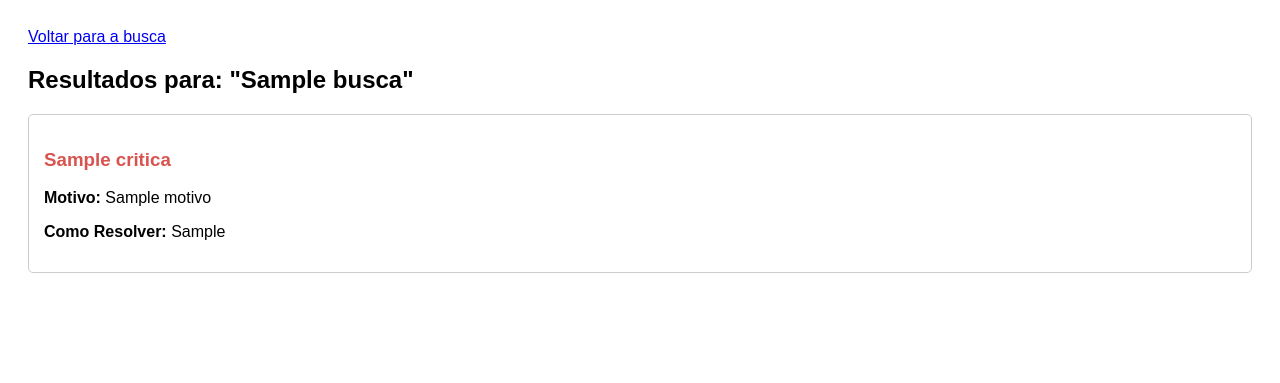
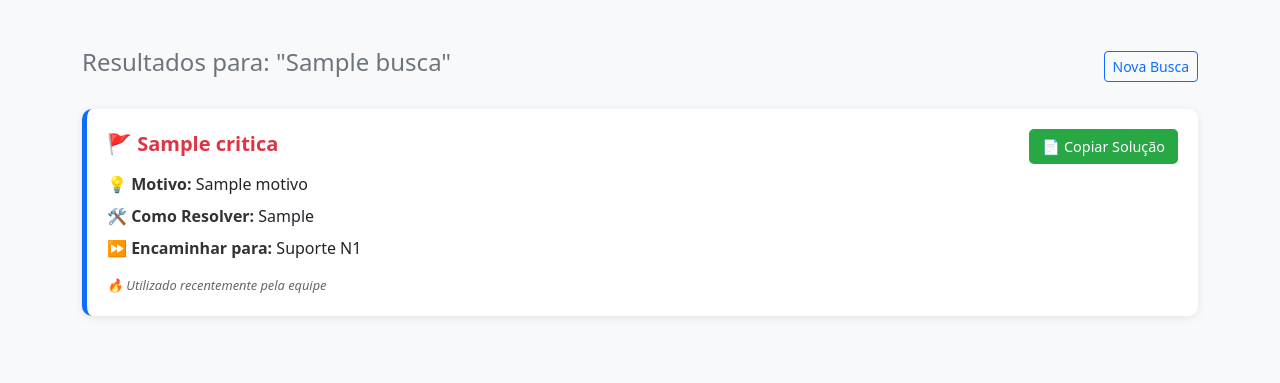
Before and after one commit to JoaoMalkiewiez/Validador-WEB, a Flask app: template templates/criticas.html in a window 1280 px wide. Shown: the top 383 px of the page. Run offline with Flask 3, Linux system fonts and the light colour scheme; the template is opened without the code that fills it: most values are stand-ins (such as "Sample title", 1, 10 or a date in 2020).

Commit message:
Front aplicado

```diff
--- a/templates/criticas.html
+++ b/templates/criticas.html
@@ -1,17 +1,42 @@
 <!DOCTYPE html>
 <html lang="pt-br">
-<head><meta charset="UTF-8"><title>Resultados</title></head>
-<body style="font-family: sans-serif; padding: 20px;">
-    <a href="/">Voltar para a busca</a>
-    <h2>Resultados para: "{{ busca }}"</h2>
+<head>
+    <meta charset="UTF-8">
+    <title>Resultados - Validador</title>
+    <link href="https://cdn.jsdelivr.net/npm/bootstrap@5.3.0/dist/css/bootstrap.min.css" rel="stylesheet">
+    <style>
+        body { background-color: #f8f9fa; }
+        .result-card {
+            background: white; border-radius: 10px; border-left: 5px solid #0d6efd;
+            box-shadow: 0 2px 10px rgba(0,0,0,0.08); padding: 20px; margin-bottom: 20px;
+        }
+        .critica-titulo { color: #dc3545; font-weight: bold; font-size: 1.25rem; }
+        .icon-label { font-weight: bold; color: #333; }
+        .btn-copy { background-color: #28a745; color: white; font-size: 0.9rem; border-radius: 5px; }
+        .badge-info { font-size: 0.8rem; color: #666; font-style: italic; }
+    </style>
+</head>
+<body class="container py-5">
+    <div class="d-flex justify-content-between align-items-center mb-4">
+        <h4 class="text-secondary">Resultados para: "{{ busca }}"</h4>
+        <a href="/" class="btn btn-outline-primary btn-sm">Nova Busca</a>
+    </div>
+
     {% for item in dados %}
-        <div style="border: 1px solid #ccc; margin-bottom: 10px; padding: 15px; border-radius: 5px;">
-            <h3 style="color: #d9534f;">{{ item.critica }}</h3>
-            <p><strong>Motivo:</strong> {{ item.motivo }}</p>
-            <p><strong>Como Resolver:</strong> {{ item.como_resolver }}</p>
+    <div class="result-card">
+        <div class="d-flex justify-content-between align-items-start mb-2">
+            <div class="critica-titulo">🚩 {{ item.critica }}</div>
+            <button class="btn btn-copy">📄 Copiar Solução</button>
         </div>
+
+        <p class="mb-2"><span class="icon-label">💡 Motivo:</span> {{ item.motivo }}</p>
+        <p class="mb-2"><span class="icon-label">🛠️ Como Resolver:</span> {{ item.como_resolver }}</p>
+        <p class="mb-3"><span class="icon-label">⏩ Encaminhar para:</span> Suporte N1</p>
+
+        <div class="badge-info">🔥 Utilizado recentemente pela equipe</div>
+    </div>
     {% else %}
-        <p>Nenhuma crítica encontrada.</p>
+    <div class="alert alert-light text-center shadow-sm">Nenhuma crítica encontrada para "{{ busca }}".</div>
     {% endfor %}
 </body>
 </html>
```
Also changed, not shown: templates/index.html (+22 -7 lines).
